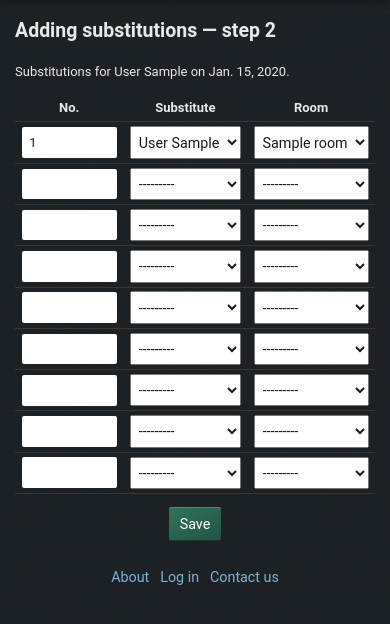
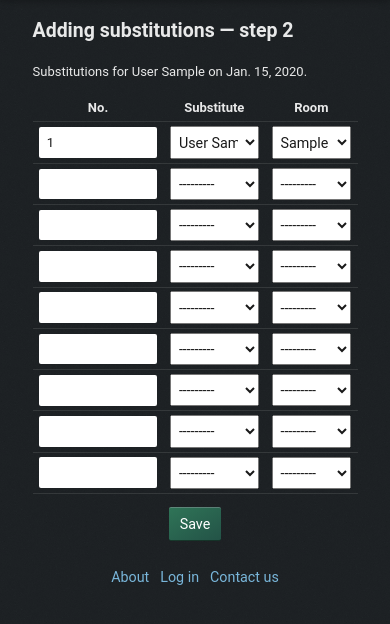
Before and after one commit to zorzalo3/zorza, a Django app: page /timetable/substitutions/add/1/2020-01-15/ in a window 390 px wide. Shown: the part 52-676 px from the top of the page. Run offline with Django 3.2, Linux system fonts and the light colour scheme; a user stored in the database is signed in; tables that the repository leaves empty hold one stand-in row (values such as "Sample post").

Commit message:
Use form-small in adding substitutions step 2
Fixes overflow on mobile and makes it all look better.

```diff
--- a/timetable/templates/add_substitutions.html
+++ b/timetable/templates/add_substitutions.html
@@ -2,7 +2,7 @@
 {% load i18n %}
 
 {% block content %}
-<form class="add-substitutions2" method="post">
+<form class="add-substitutions2 form-small" method="post">
 	<h2>{% trans "Adding substitutions — step 2" %}</h2>
 	<p>
 		{% blocktrans %}Substitutions for {{ teacher }} on {{ date }}. {% endblocktrans %}
```
